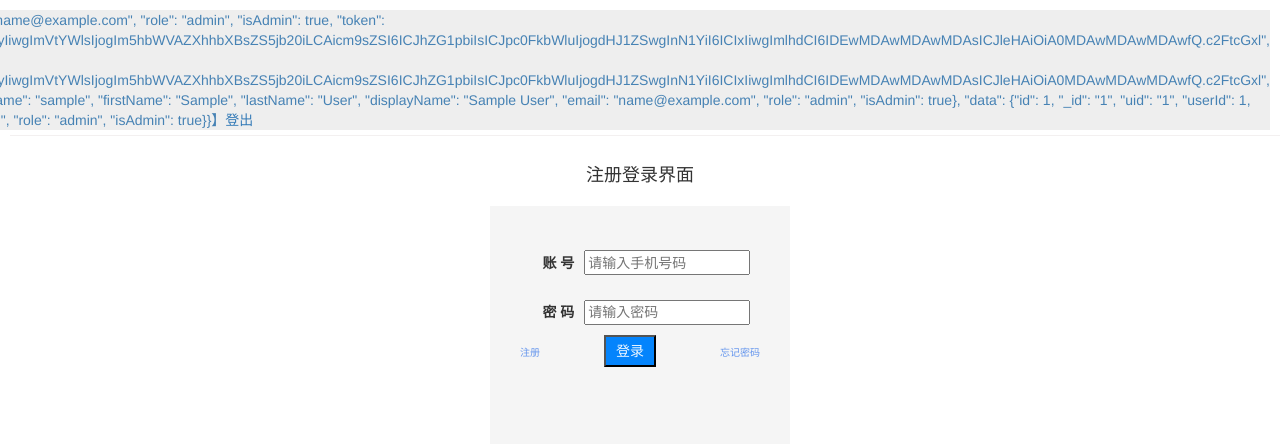
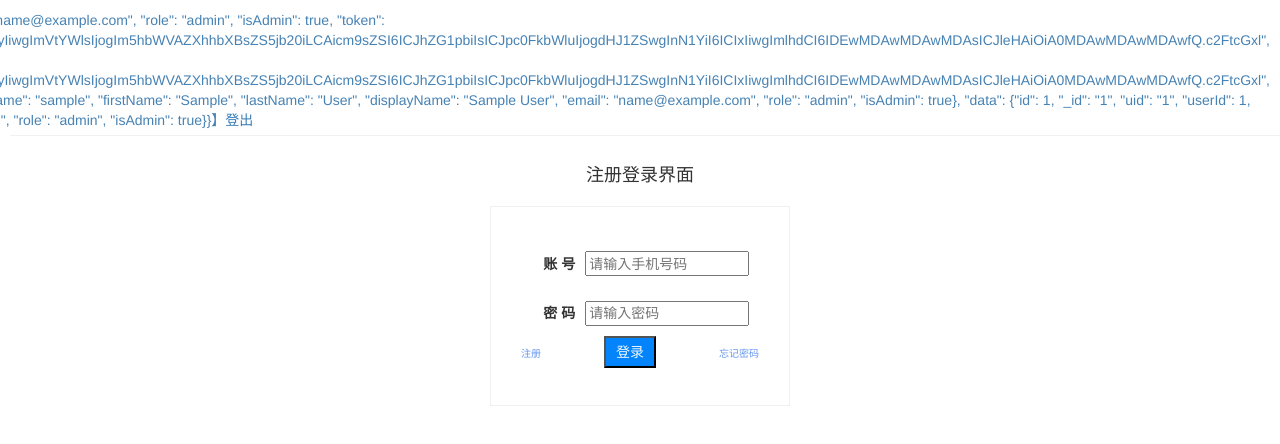
Before and after one commit to YangJwing/vue-mysql, a Vue app: page /login in a window 1280 px wide. Shown: the top 444 px of the page. Built offline with nearby package versions, Linux system fonts and the light colour scheme; sample sign-in values are in the browser's storage; what vue-resource would draw is missing.

Commit message:
拷贝副本

```diff
--- a/src/App.vue
+++ b/src/App.vue
@@ -2,7 +2,7 @@
  * @作者: Edwin Yeung
  * @Date: 2020-02-14 23:16:25
  * @修改人: Edwin Yeung
- * @LastEditTime: 2020-03-15 02:10:45
+ * @LastEditTime: 2020-03-15 11:45:57
  * @描述:
  -->
 <template>
@@ -79,7 +79,7 @@ export default {
   background-color: #eee;
 }
 .nav-right {
-  background-color: #eee;
+  /* background-color: #eee; */
   margin-right: 10px;
 }
 .nav-left-item {
--- a/src/components/Login.vue
+++ b/src/components/Login.vue
@@ -2,7 +2,7 @@
  * @作者: Edwin Yeung
  * @Date: 2020-03-12 00:23:30
  * @修改人: Edwin Yeung
- * @LastEditTime: 2020-03-15 03:13:46
+ * @LastEditTime: 2020-03-15 11:45:08
  * @描述: https://segmentfault.com/a/1190000015201803
  *        https://github.com/doterlin/vue-example-login
  *        https://blog.csdn.net/weixin_41105030/article/details/89333208
@@ -123,8 +123,9 @@ h4.title {
 }
 .login-form {
   width: 300px;
-  height: 300px;
-  background-color: rgb(245, 245, 245);
+  height: 200px;
+  /* background-color: rgb(245, 245, 245); */
+  border:1px solid rgba(240, 240, 240, 1);
   padding: 30px;
 }
 
```
Also changed, not shown: 1 other file (tests, documents, lock files or other folders).
